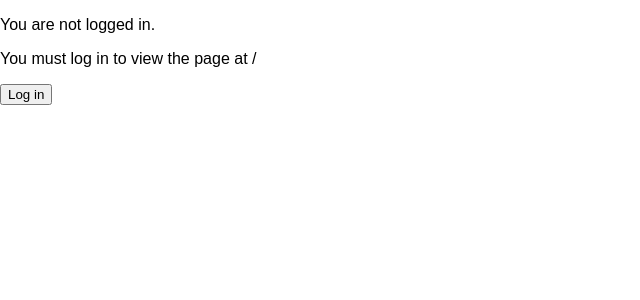
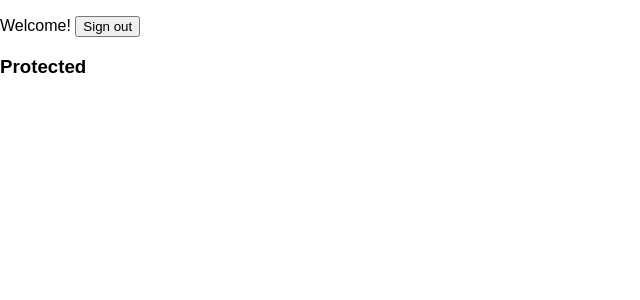
Before and after one commit to mateuszpalyz/filmstore-front, a React (Create React App) app: page / in a window 1280 px wide. Before the commit this address led to /login. Shown: the top 300 px of the page, without its empty margins (0-640 px from the left). Built offline with nearby package versions, Linux system fonts and the light colour scheme.

Commit message:
handle user cookie present

```diff
--- a/package.json
+++ b/package.json
@@ -3,6 +3,7 @@
   "version": "0.1.0",
   "private": true,
   "dependencies": {
+    "prop-types": "^15.6.0",
     "react": "^16.0.0",
     "react-cookie": "^2.1.1",
     "react-dom": "^16.0.0",
--- a/src/App.js
+++ b/src/App.js
@@ -6,12 +6,28 @@ import {
   Redirect,
   withRouter
 } from 'react-router-dom';
+import { CookiesProvider } from 'react-cookie';
+import { instanceOf } from 'prop-types';
+import { withCookies, Cookies } from 'react-cookie';
 import Login from './Login';
 import fakeAuth from './fakeAuth';
 import AuthButton from './AuthButton';
 import './App.css';
 
-const App = () => (
+class App extends Component {
+  static propTypes = {
+    cookies: instanceOf(Cookies).isRequired
+  };
+
+  constructor (props) {
+    super(props);
+
+    const { cookies } = this.props;
+    fakeAuth.userToken = cookies.get('userToken')
+  }
+
+  render () {
+    return (
       <Router>
         <div>
           <PrivateRoute exact path="/" component={Protected}/>
@@ -19,7 +35,9 @@ const App = () => (
           <Route path="/login" component={Login}/>
         </div>
       </Router>
-)
+    );
+  }
+}
 
 const PrivateRoute = ({ component: Component, ...rest }) => (
   <Route {...rest} render={props => (
@@ -37,4 +55,4 @@ const PrivateRoute = ({ component: Component, ...rest }) => (
 const Public = () => <h3>Public</h3>
 const Protected = () => <div><AuthButton/><h3>Protected</h3></div>
 
-export default App;
+export default withCookies(App);
--- /dev/null
+++ b/src/Root.js
@@ -0,0 +1,10 @@
+import React from 'react';
+import App from './App';
+import { CookiesProvider } from 'react-cookie';
+
+const Root = () =>
+  <CookiesProvider>
+    <App />
+  </CookiesProvider>
+
+export default Root;
--- a/src/fakeAuth.js
+++ b/src/fakeAuth.js
@@ -1,11 +1,12 @@
 const fakeAuth = {
-  isAuthenticated: false,
+  isAuthenticated: () => !!this.userToken,
+  userToken: null,
   authenticate(cb) {
-    this.isAuthenticated = true
+    this.userToken = 'fjdsfjshdgfjshfj'
     setTimeout(cb, 100) // fake async
   },
   signout(cb) {
-    this.isAuthenticated = false
+    this.userToken = null
     setTimeout(cb, 100)
   }
 }
--- a/src/index.js
+++ b/src/index.js
@@ -1,10 +1,10 @@
 import React from 'react';
 import ReactDOM from 'react-dom';
 import './index.css';
-import App from './App';
+import Root from './Root';
 import registerServiceWorker from './registerServiceWorker';
 
-ReactDOM.render(<App />, document.getElementById('root'));
+ReactDOM.render(<Root />, document.getElementById('root'));
 registerServiceWorker();
 
 if (module.hot) { module.hot.accept() }
```
Lines whose indentation alone changed are shown as unchanged.
